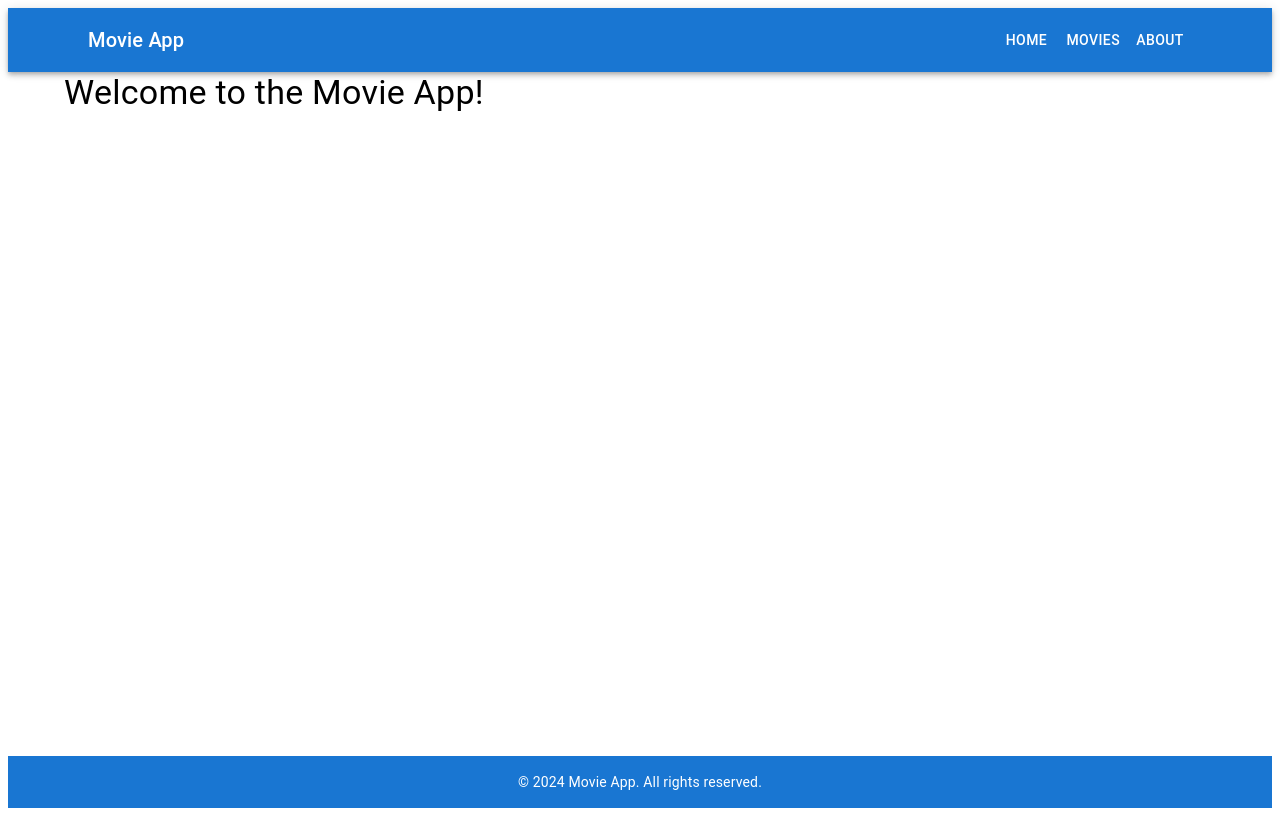
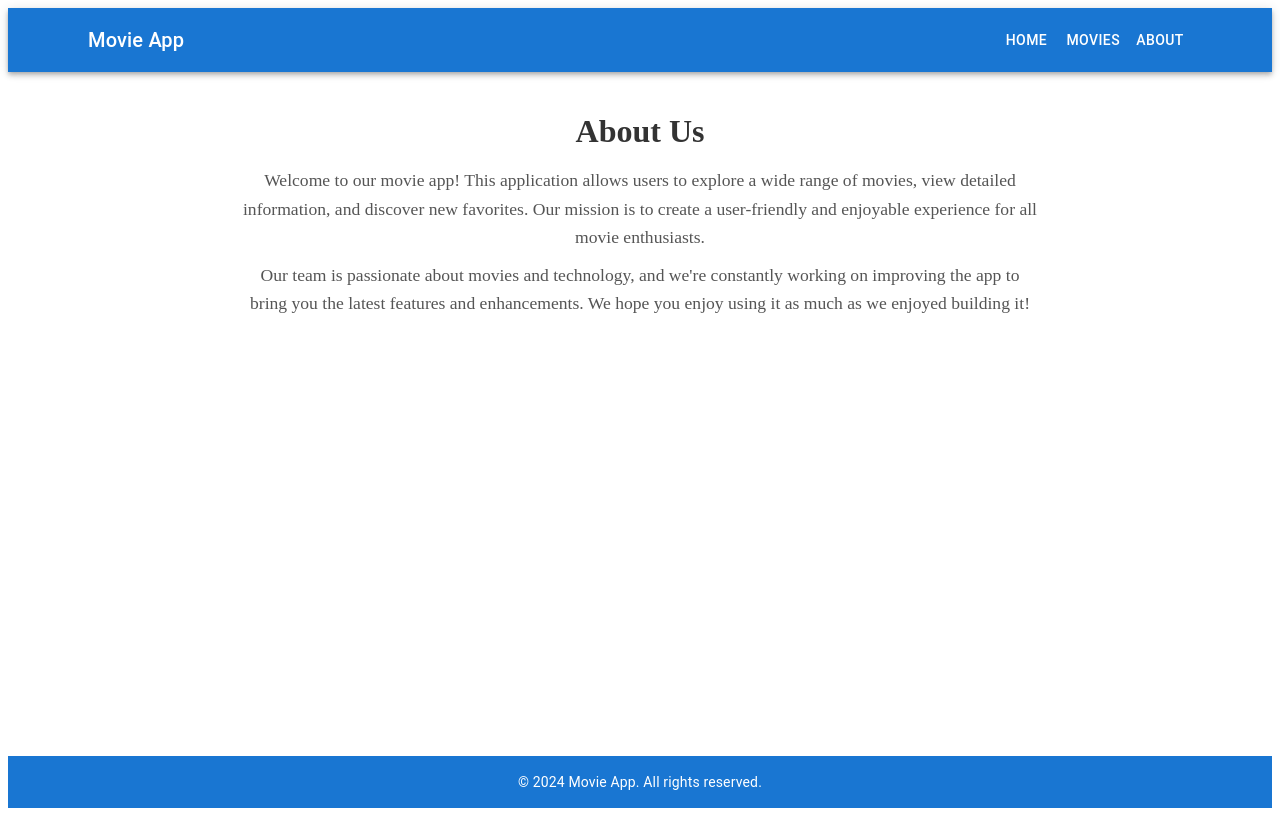
Before and after one commit to m00dmaker228/reactLabJotai, a React (Vite) app: page /about in a window 1280 px wide. Built offline with nearby package versions, Linux system fonts and the light colour scheme.

Commit message:
[FEATURE] add routing
Create home and about page

```diff
--- a/src/App.jsx
+++ b/src/App.jsx
@@ -1,21 +1,22 @@
 import React from 'react';
-import Container from '@mui/material/Container';
+import { Route, Routes } from "react-router-dom";
 import {Navbar} from './components/Navbar';
 import {Footer} from './components/Footer';
-import Typography from '@mui/material/Typography';
+import { Home } from './pages/Home';
+import { About } from './pages/about/About';
+
 
 function App() {
   return (
-    <div style={{ display: 'flex', flexDirection: 'column', minHeight: '100vh' }}>
-    <Navbar />
-    <Container component="main" sx={{ flex: 1 }}>
-      <Typography variant="h4" gutterBottom>
-        Welcome to the Movie App!
-      </Typography>
-    </Container>
-    <Footer/>
-  </div>
+      <div style={{ display: 'flex', flexDirection: 'column', minHeight: '100vh' }}>
+   <Navbar />
+   <Routes>
+     <Route path="/" element={<Home />} />
+     <Route path="/about" element={<About />} />
+   </Routes>
+   <Footer />
+   </div>
+
   )
 }
-
 export default App
--- a/src/components/Navbar.jsx
+++ b/src/components/Navbar.jsx
@@ -1,11 +1,12 @@
-import React from 'react';
-import AppBar from '@mui/material/AppBar';
-import Toolbar from '@mui/material/Toolbar';
-import Typography from '@mui/material/Typography';
-import Button from '@mui/material/Button';
-import Container from '@mui/material/Container';
+import React from "react";
+import { Link } from 'react-router-dom';
+import AppBar from "@mui/material/AppBar";
+import Toolbar from "@mui/material/Toolbar";
+import Typography from "@mui/material/Typography";
+import Button from "@mui/material/Button";
+import Container from "@mui/material/Container";
 
-export const Navbar = () =>  {
+export const Navbar = () => {
   return (
     <AppBar position="static">
       <Container>
@@ -13,9 +14,15 @@ export const Navbar = () =>  {
           <Typography variant="h6" component="div" sx={{ flexGrow: 1 }}>
             Movie App
           </Typography>
-          <Button color="inherit">Home</Button>
-          <Button color="inherit">Movies</Button>
-          <Button color="inherit">About</Button>
+          <Button color="inherit" component={Link} to="/">
+            Home
+          </Button>
+          <Button color="inherit" component={Link} to="/movies">
+            Movies
+          </Button>
+          <Button color="inherit" component={Link} to="/about">
+            About
+          </Button>
         </Toolbar>
       </Container>
     </AppBar>
--- a/src/main.jsx
+++ b/src/main.jsx
@@ -1,9 +1,13 @@
 import { StrictMode } from 'react'
 import { createRoot } from 'react-dom/client'
+import { BrowserRouter } from 'react-router-dom'
 import App from './App.jsx'
+
 
 createRoot(document.getElementById('root')).render(
   <StrictMode>
+    <BrowserRouter>
     <App />
+    </BrowserRouter>
   </StrictMode>,
 )
--- /dev/null
+++ b/src/pages/Home.jsx
@@ -0,0 +1,24 @@
+import React from 'react';
+import { Movie } from '../components/movie/Movie';
+
+export const Home = () => {
+    const sampleMovie = {
+        title: "Inception",
+        year: "2010",
+        summary: "A thief who steals corporate secrets through the use of dream-sharing technology is given the inverse task of planting an idea into the mind of a C.E.O.",
+        poster: "https://i0.wp.com/jerseymanmagazine.com/wp-content/uploads/2022/04/The-Godfather-e1648766305891.jpg?fit=1396%2C1412&ssl=1",
+        genres: ["Action", "Sci-Fi", "Thriller"]
+    };
+    return (
+        <div>
+            <h1>Home</h1>
+            <Movie
+                title={sampleMovie.title}
+                year={sampleMovie.year}
+                summary={sampleMovie.summary}
+                poster={sampleMovie.poster}
+                genres={sampleMovie.genres}
+            />
+        </div>
+    );
+};
--- /dev/null
+++ b/src/pages/about/About.jsx
@@ -0,0 +1,20 @@
+import React from "react";
+import styles from "./About.module.css";
+
+export const About = () => {
+    return (
+        <div className={styles.aboutContainer}>
+            <h1 className={styles.aboutTitle}>About Us</h1>
+            <p className={styles.aboutText}>
+                Welcome to our movie app! This application allows users to explore a wide range of movies,
+                view detailed information, and discover new favorites. Our mission is to create a
+                user-friendly and enjoyable experience for all movie enthusiasts.
+            </p>
+            <p className={styles.aboutText}>
+                Our team is passionate about movies and technology, and we're constantly working on improving
+                the app to bring you the latest features and enhancements. We hope you enjoy using it as
+                much as we enjoyed building it!
+            </p>
+        </div>
+    );
+};
--- /dev/null
+++ b/src/pages/about/About.module.css
@@ -0,0 +1,19 @@
+.aboutContainer {
+    padding: 20px;
+    max-width: 800px;
+    margin: 0 auto;
+    text-align: center;
+}
+
+.aboutTitle {
+    font-size: 2em;
+    margin-bottom: 16px;
+    color: #333;
+}
+
+.aboutText {
+    font-size: 1.1em;
+    color: #555;
+    line-height: 1.6;
+    margin: 10px 0;
+}
```
Also changed, not shown: package.json (+6 -1 lines), 1 other file (tests, documents, lock files or other folders).
